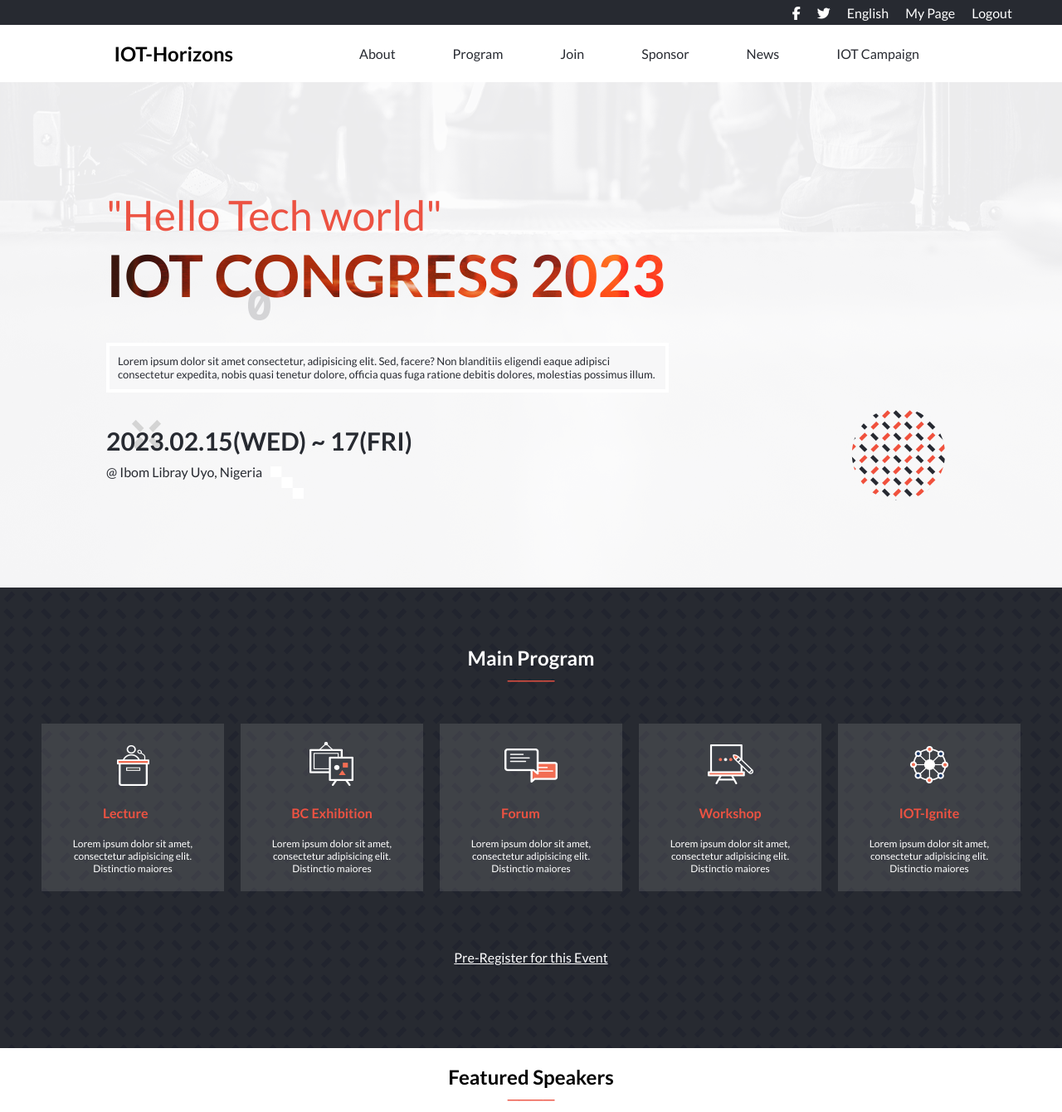
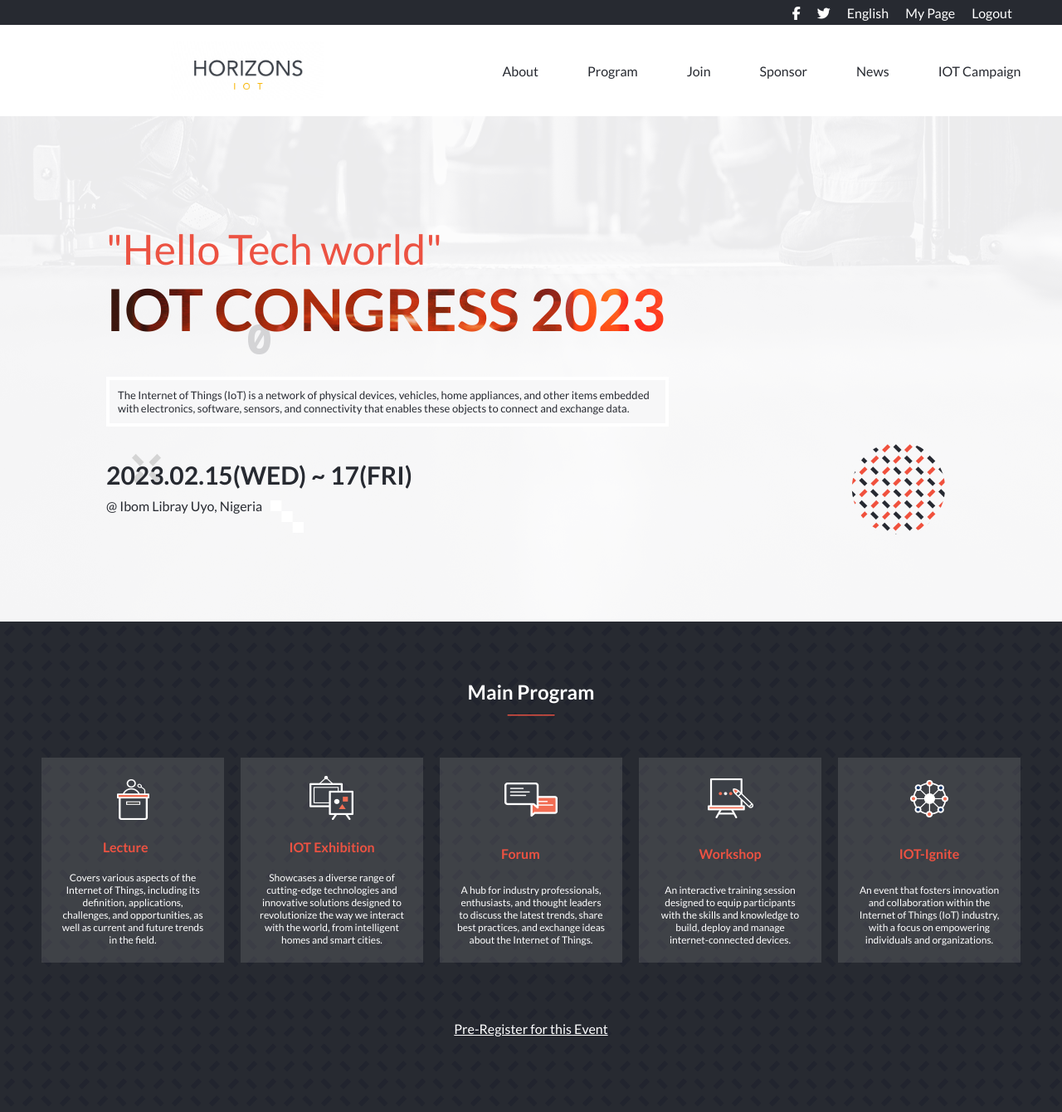
Before and after one commit to danutibe07/capstone-IOT, a website: page index.html in a window 1280 px wide. Shown: the top 1340 px of the page at 83% size. Drawn offline with Linux system fonts and the light colour scheme.

Commit message:
making the required changes

```diff
--- a/index.html
+++ b/index.html
@@ -38,7 +38,7 @@
                 </div>
             </div>
             <div class="nav-wrapper-desktop">
-                    <h1>IOT-Horizons</h1>
+                <img src="./Images/horizons.png" alt="">
                 <div>
                     <a href="about.html">About</a>
                     <a href="">Program</a>
@@ -51,10 +51,10 @@
         </nav>
         <div class="presentation-container">
             <div>
-                <h3>"Hello Tech world"</h3>
-                <h1>IOT CONGRESS 2023</h1>
+                <h1>"Hello Tech world"</h1>
+                <h3>IOT CONGRESS 2023</h3>
             </div>
-            <p class="main-description">Lorem ipsum dolor sit amet consectetur, adipisicing elit. Sed, facere? Non blanditiis eligendi eaque adipisci consectetur expedita, nobis quasi tenetur dolore, officia quas fuga ratione debitis dolores, molestias possimus illum.</p>
+            <p class="main-description">The Internet of Things (IoT) is a network of physical devices, vehicles, home appliances, and other items embedded with electronics, software, sensors, and connectivity that enables these objects to connect and exchange data.</p>
             <div class = 'div-presentation'>
                 <h2>2023.02.15(WED) ~ 17(FRI)</h2>
                 <p>@ Ibom Libray Uyo, Nigeria </p>
@@ -69,27 +69,27 @@
             <article>
                 <img src="Images/lecture1.png" alt="">
                 <h4>Lecture</h4>
-                <p>Lorem ipsum dolor sit amet, consectetur adipisicing elit. Distinctio maiores</p>
+                <p>Covers various aspects of the Internet of Things, including its definition, applications, challenges, and opportunities, as well as current and future trends in the field.</p>
             </article>
             <article>
                 <img src="Images/lecture2.png" alt="">
-                <h4>BC Exhibition</h4>
-                <p>Lorem ipsum dolor sit amet, consectetur adipisicing elit. Distinctio maiores</p>
+                <h4>IOT Exhibition</h4>
+                <p>Showcases a diverse range of cutting-edge technologies and innovative solutions designed to revolutionize the way we interact with the world, from intelligent homes and smart cities.</p>
             </article>
             <article>
                 <img src="Images/lecture3.png" alt="">
                 <h4>Forum</h4>
-                <p>Lorem ipsum dolor sit amet, consectetur adipisicing elit. Distinctio maiores</p>
+                <p>A hub for industry professionals, enthusiasts, and thought leaders to discuss the latest trends, share best practices, and exchange ideas about the Internet of Things.</p>
             </article>
             <article>
                 <img src="Images/lecture4.png" alt="">
                 <h4>Workshop</h4>
-                <p>Lorem ipsum dolor sit amet, consectetur adipisicing elit. Distinctio maiores</p>
+                <p>An interactive training session designed to equip participants with the skills and knowledge to build, deploy and manage internet-connected devices.</p>
             </article>
             <article>
                 <img src="Images/lecture5.png" alt="">
                 <h4>IOT-Ignite</h4>
-                <p>Lorem ipsum dolor sit amet, consectetur adipisicing elit. Distinctio maiores</p>
+                <p>An event that fosters innovation and collaboration within the Internet of Things (IoT) industry, with a focus on empowering individuals and organizations.</p>
             </article>
         </div>
         <button class="reg">Pre-Register for this Event</button>
@@ -107,7 +107,7 @@
         </ul>
         <footer>
             <div class="Image-footer">
-                <h1>IOT-Horizons</h1>
+                <img src="./Images/horizons.png" alt="">
             </div>
             <div class="footer-information">
                 <h3>2023 IOT Bootcamp Course, Nigeria. Some Rights Reserved</h3>
--- a/style.css
+++ b/style.css
@@ -80,7 +80,7 @@ li {
 
 .nav-top-mobile {
   display: flex;
-  position: relative;
+  position: fixed;
   background-color: #fff;
   padding: 15px 0;
   justify-content: space-between;
@@ -138,18 +138,19 @@ li {
   max-height: max-content;
 }
 
-.presentation-container h3 {
+
+.presentation-container h1 {
   font-size: 50px;
   font-weight: lighter;
   color: #ec5242;
-  padding-top: 40px;
+  padding-top: 90px;
   padding-left: 30px;
   padding-right: 30px;
 }
 
-.presentation-container h1 {
-  font-size: 15vw;
-  font-weight: bolder;
+.presentation-container h3 {
+  font-size: 10vw;
+  font-weight: bold;
   background-clip: unset;
   -webkit-background-clip: text;
   color: transparent;
@@ -286,7 +287,7 @@ li {
 }
 
 .partner {
-  display: none;
+  display: none !important;
   flex-direction: column;
   align-items: center;
   background-color: #272a31;
@@ -367,7 +368,7 @@ footer {
   align-items: center;
 }
 
-.presentation-container-about h3 {
+.presentation-container-about h1 {
   font-size: 35px;
   font-weight: lighter;
   text-align: center;
@@ -377,7 +378,7 @@ footer {
   padding-right: 30px;
 }
 
-.presentation-container-about h1 {
+.presentation-container-about h3 {
   font-size: 9vw;
   text-align: center;
   font-weight: bolder;
@@ -544,8 +545,9 @@ footer {
   }
 
   .nav-wrapper-desktop img {
-    width: 51px;
-    padding: 0 20%;
+    width: 200px;
+    height: 70px;
+    padding: 0 15%;
     cursor: pointer;
   }
 
@@ -574,7 +576,7 @@ footer {
     transform: scale(1);
   }
 
-  .presentation-container h1 {
+  .presentation-container h3 {
     font-size: 70px;
     font-weight: bolder;
     background-clip: unset;
@@ -585,7 +587,7 @@ footer {
     max-width: 740px;
   }
 
-  .presentation-container h3 {
+  .presentation-container h1 {
     padding-top: 130px;
     padding-left: 10%;
   }
@@ -703,4 +705,12 @@ footer {
     color: #fff;
     background-color: transparent;
   }
+
+  .partner {
+    display: flex !important;
+  }
+
+  .footerimage{
+    color: #272a31;
+  }
 }
```
Also changed, not shown: about.html (+7 -7 lines), Images/darkhorizons.png (added), Images/horizons.png (added).
